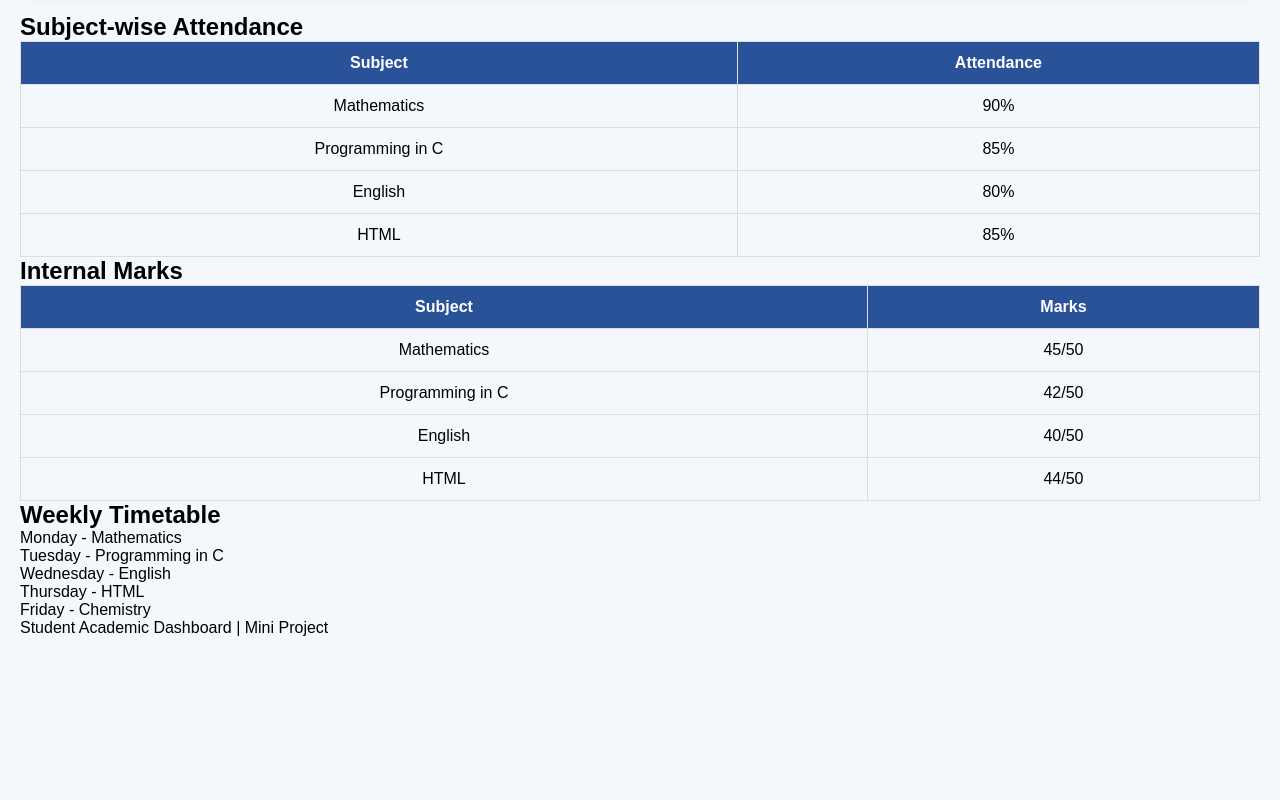
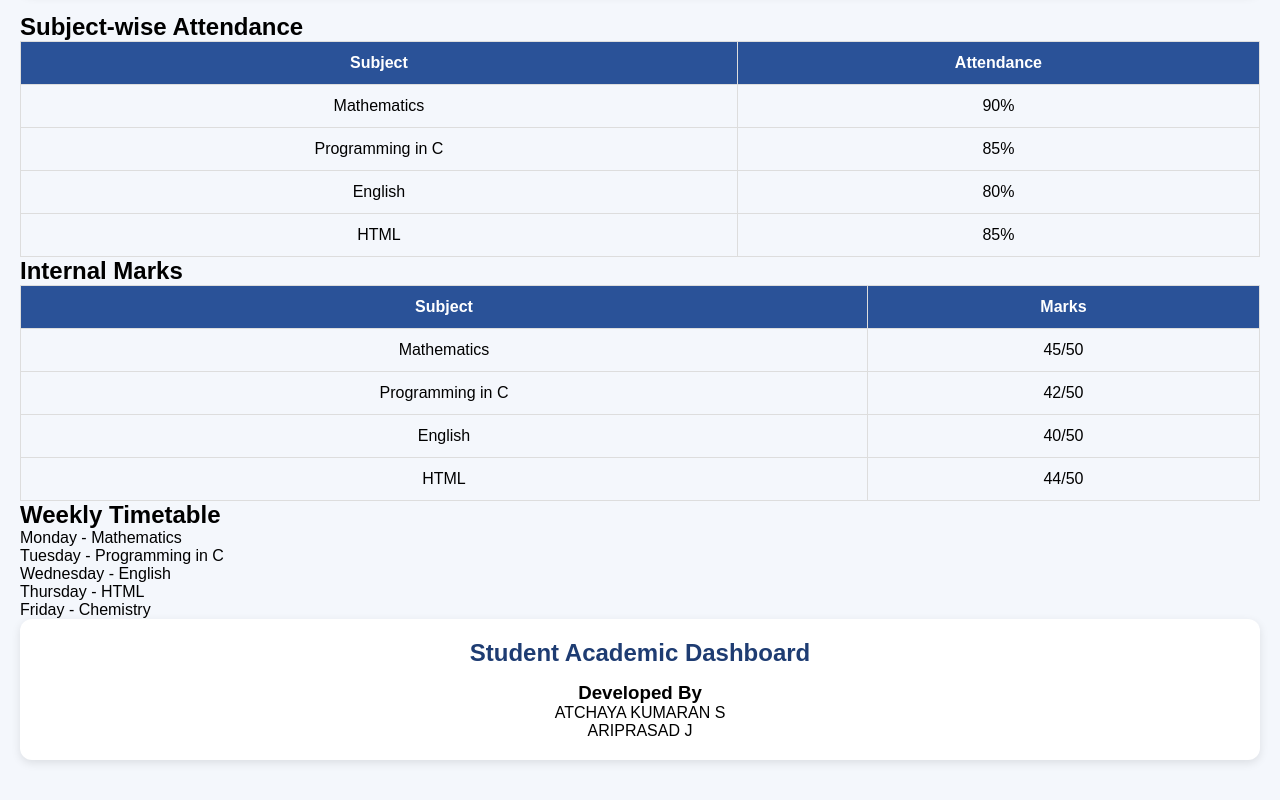
Before and after one commit to S-Atchayakumaran0701/Student-Academic-Dashboard, a plain HTML site: page index.html in a window 1280 px wide. Shown: the part 478-1278 px from the top of the page. Before the commit the page ends 1135 px from the top, so only its background shows below. Drawn offline with Linux system fonts and the light colour scheme.

Commit message:
Revamp footer with project details and authors

```diff
--- a/index.html
+++ b/index.html
@@ -114,9 +114,13 @@
 
 </main>
 
-<footer>
-    <p>Student Academic Dashboard | Mini Project</p>
+<footer class="card" style="text-align:center;">
+    <h2>Student Academic Dashboard</h2>
+    <h3>Developed By</h3>
+    <p>ATCHAYA KUMARAN S</p>
+    <p>ARIPRASAD J</p>
 </footer>
+
 
 <script src="script.js"></script>
 
```
